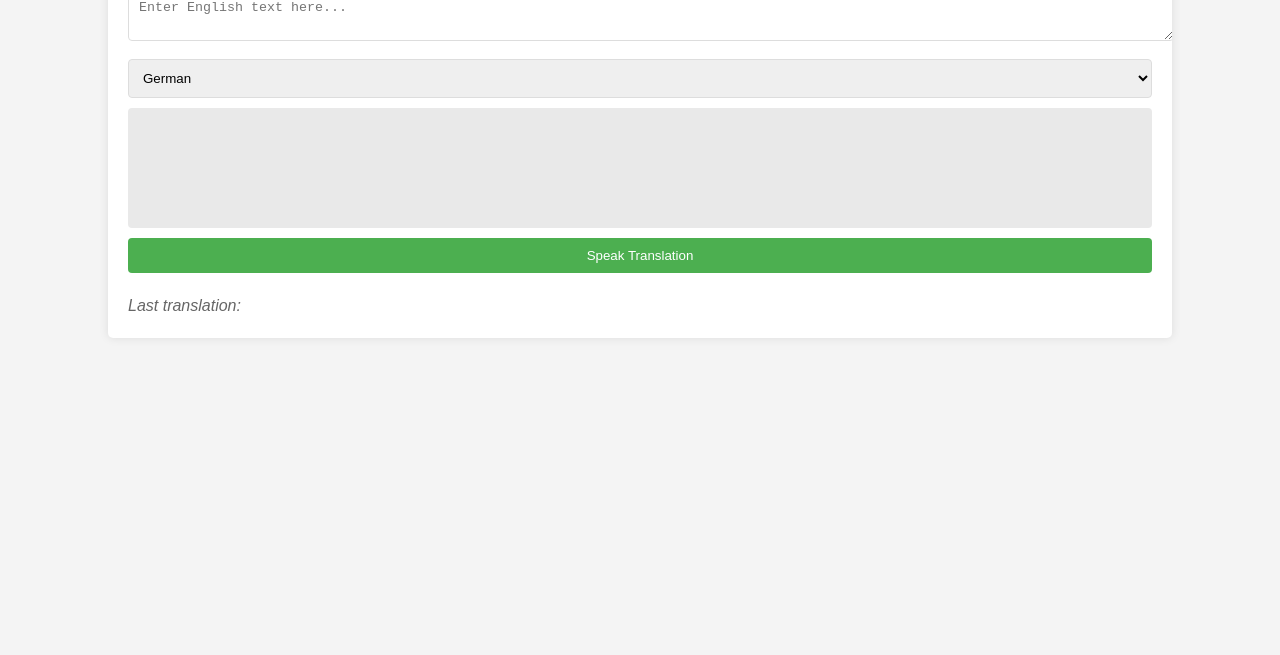
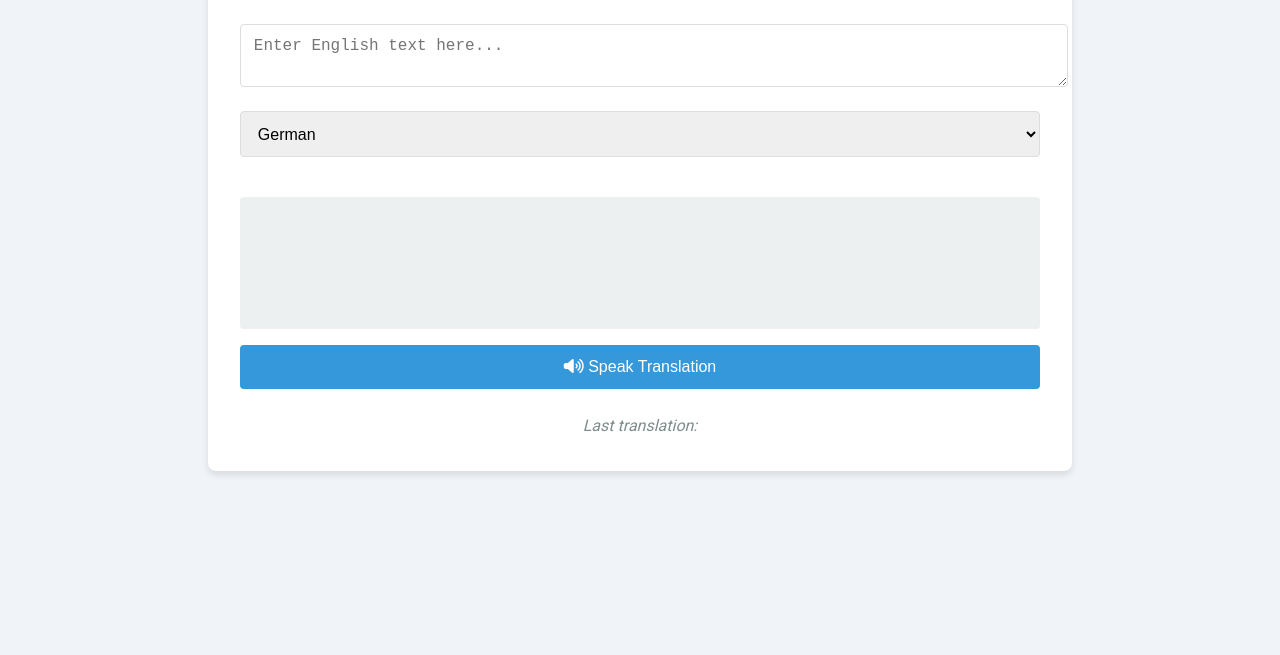
Before and after one commit to Caffeine-Gallery/lingoleap-01924db63b57, a website built with Vite: page frontend/index.html in a window 1280 px wide. Shown: the part 145-800 px from the top of the page. Built offline with nearby package versions, Linux system fonts and the light colour scheme.

Commit message:
01924db9-0a39-7ff2-81e1-298efd0826b6

```diff
--- a/frontend/index.css
+++ b/frontend/index.css
@@ -1,60 +1,103 @@
 body {
-    font-family: Arial, sans-serif;
+    font-family: 'Roboto', sans-serif;
     line-height: 1.6;
     margin: 0;
     padding: 0;
-    background-color: #f4f4f4;
+    background-color: #f0f4f8;
+    color: #333;
 }
 
 .container {
-    width: 80%;
-    margin: auto;
-    overflow: hidden;
-    padding: 20px;
+    max-width: 800px;
+    margin: 2rem auto;
+    padding: 2rem;
     background-color: white;
-    box-shadow: 0 0 10px rgba(0, 0, 0, 0.1);
-    border-radius: 5px;
-    margin-top: 20px;
+    box-shadow: 0 4px 6px rgba(0, 0, 0, 0.1);
+    border-radius: 8px;
 }
 
 h1 {
-    color: #333;
+    color: #2c3e50;
     text-align: center;
+    margin-bottom: 2rem;
+    font-weight: 700;
+}
+
+.input-section, .output-section {
+    margin-bottom: 1.5rem;
 }
 
 textarea, select {
     width: 100%;
-    padding: 10px;
-    margin-bottom: 10px;
+    padding: 0.8rem;
+    margin-bottom: 1rem;
     border: 1px solid #ddd;
     border-radius: 4px;
+    font-size: 1rem;
+    transition: border-color 0.3s ease;
+}
+
+textarea:focus, select:focus {
+    outline: none;
+    border-color: #3498db;
 }
 
 #translationOutput {
-    background-color: #e9e9e9;
-    padding: 10px;
+    background-color: #ecf0f1;
+    padding: 1rem;
     border-radius: 4px;
     min-height: 100px;
-    margin-bottom: 10px;
+    margin-bottom: 1rem;
+    font-size: 1rem;
+    transition: background-color 0.3s ease;
 }
 
 button {
     display: block;
     width: 100%;
-    padding: 10px;
-    background-color: #4CAF50;
+    padding: 0.8rem;
+    background-color: #3498db;
     color: white;
     border: none;
     border-radius: 4px;
     cursor: pointer;
+    font-size: 1rem;
+    transition: background-color 0.3s ease;
 }
 
 button:hover {
-    background-color: #45a049;
+    background-color: #2980b9;
 }
 
 #lastTranslation {
-    margin-top: 20px;
+    margin-top: 1.5rem;
     font-style: italic;
-    color: #666;
+    color: #7f8c8d;
+    text-align: center;
 }
+
+@media (max-width: 600px) {
+    .container {
+        margin: 1rem;
+        padding: 1rem;
+    }
+}
+
+/* Animations */
+@keyframes fadeIn {
+    from { opacity: 0; }
+    to { opacity: 1; }
+}
+
+.container {
+    animation: fadeIn 0.5s ease-in-out;
+}
+
+textarea, select, #translationOutput, button {
+    transition: all 0.3s ease;
+}
+
+textarea:focus, select:focus, button:hover {
+    transform: translateY(-2px);
+    box-shadow: 0 2px 4px rgba(0, 0, 0, 0.1);
+}
--- a/frontend/index.html
+++ b/frontend/index.html
@@ -3,20 +3,26 @@
 <head>
     <meta charset="UTF-8">
     <meta name="viewport" content="width=device-width, initial-scale=1.0">
-    <title>Real-Time Translator</title>
+    <title>Elegant Translator</title>
     <link rel="stylesheet" href="index.css">
+    <link href="https://fonts.googleapis.com/css2?family=Roboto:wght@300;400;700&display=swap" rel="stylesheet">
+    <script src="https://kit.fontawesome.com/a076d05399.js" crossorigin="anonymous"></script>
 </head>
 <body>
     <div class="container">
-        <h1>Real-Time Translator</h1>
+        <h1><i class="fas fa-language"></i> Elegant Translator</h1>
+        <div class="input-section">
             <textarea id="inputText" placeholder="Enter English text here..."></textarea>
             <select id="targetLanguage">
                 <option value="de">German</option>
                 <option value="fr">French</option>
                 <option value="es">Spanish</option>
             </select>
+        </div>
+        <div class="output-section">
             <div id="translationOutput"></div>
-        <button id="speakButton">Speak Translation</button>
+            <button id="speakButton"><i class="fas fa-volume-up"></i> Speak Translation</button>
+        </div>
         <div id="lastTranslation"></div>
     </div>
     <script type="module" src="index.js"></script>
--- a/frontend/index.js
+++ b/frontend/index.js
@@ -17,6 +17,8 @@ async function translateText() {
         return;
     }
 
+    translationOutput.textContent = 'Translating...';
+
     const url = `https://api.mymemory.translated.net/get?q=${encodeURIComponent(text)}&langpair=en|${lang}`;
 
     try {
@@ -25,6 +27,7 @@ async function translateText() {
         currentTranslation = data.responseData.translatedText;
         translationOutput.textContent = currentTranslation;
         await backend.setLastTranslation(currentTranslation);
+        updateLastTranslation();
     } catch (error) {
         console.error('Translation error:', error);
         translationOutput.textContent = 'Translation error occurred.';
@@ -41,17 +44,30 @@ function speakTranslation() {
     }
 }
 
-async function displayLastTranslation() {
+async function updateLastTranslation() {
     try {
         const lastTranslation = await backend.getLastTranslation();
         lastTranslationDiv.textContent = `Last translation: ${lastTranslation}`;
+        lastTranslationDiv.style.display = lastTranslation ? 'block' : 'none';
     } catch (error) {
         console.error('Error fetching last translation:', error);
     }
 }
 
-inputText.addEventListener('input', translateText);
+inputText.addEventListener('input', debounce(translateText, 300));
 targetLanguage.addEventListener('change', translateText);
 speakButton.addEventListener('click', speakTranslation);
 
-displayLastTranslation();
+function debounce(func, wait) {
+    let timeout;
+    return function executedFunction(...args) {
+        const later = () => {
+            clearTimeout(timeout);
+            func(...args);
+        };
+        clearTimeout(timeout);
+        timeout = setTimeout(later, wait);
+    };
+}
+
+updateLastTranslation();
```
Lines whose indentation alone changed are shown as unchanged.
